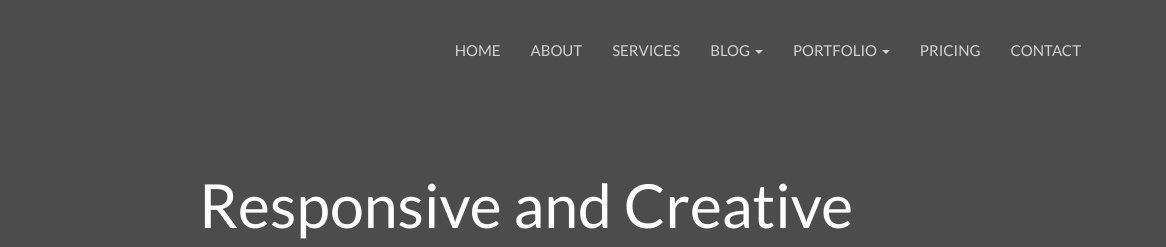
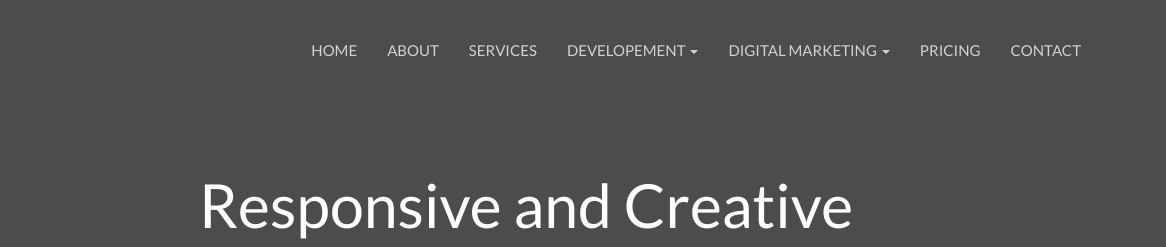
Before and after one commit to llingesh/webtoall, a plain HTML site: page index.html in a window 1280 px wide. Shown: the top 247 px of the page, 114-1280 px from the left. Drawn offline with Linux system fonts and the light colour scheme.

Commit message:
Second commit

```diff
--- a/index.html
+++ b/index.html
@@ -122,7 +122,7 @@
                         <span class="icon-bar"></span>
                     </button>
                     <a class="" href="#">
-                        <img src="img/logo.png" alt="Logo" class="img-responsive navbar-brand" style="width 80% !important;">
+                        <img src="img/logo.png" alt="Logo" class="img-responsive navbar-brand">
                     </a>
                 </div>
                 <div class="collapse navbar-collapse" id="navigation-example">
@@ -132,7 +132,7 @@
                         <li><a href="services.html">Services</a></li>
                         <li class="dropdown">
                             <a href="#blog" class="dropdown-toggle" data-toggle="dropdown" aria-expanded="false">
-                               Blog
+                               Developement
                                 <b class="caret"></b>
                             </a>
                             <ul class="dropdown-menu dropdown-with-icons">
@@ -144,7 +144,7 @@
                         </li>
                         <li class="dropdown">
                             <a href="#blog" class="dropdown-toggle" data-toggle="dropdown" aria-expanded="false">
-                               portfolio
+                               Digital Marketing
                                 <b class="caret"></b>
                             </a>
                             <ul class="dropdown-menu dropdown-with-icons">
```
